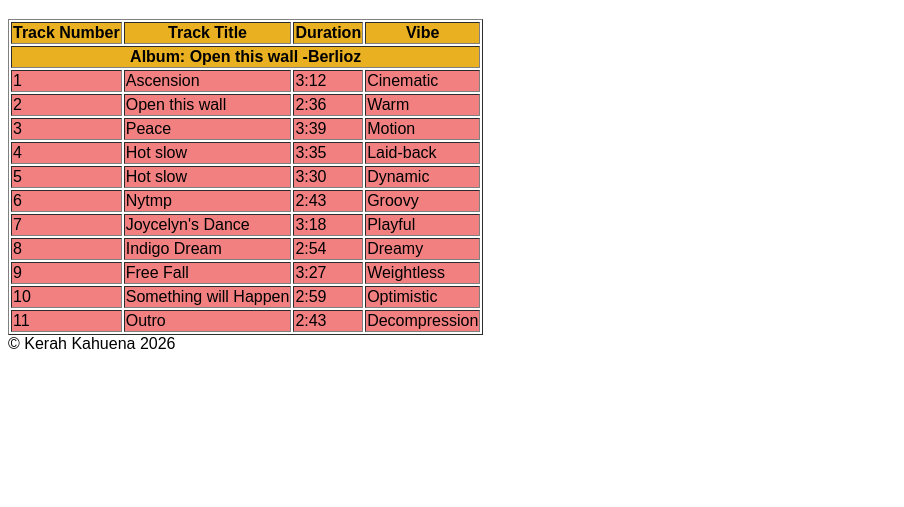
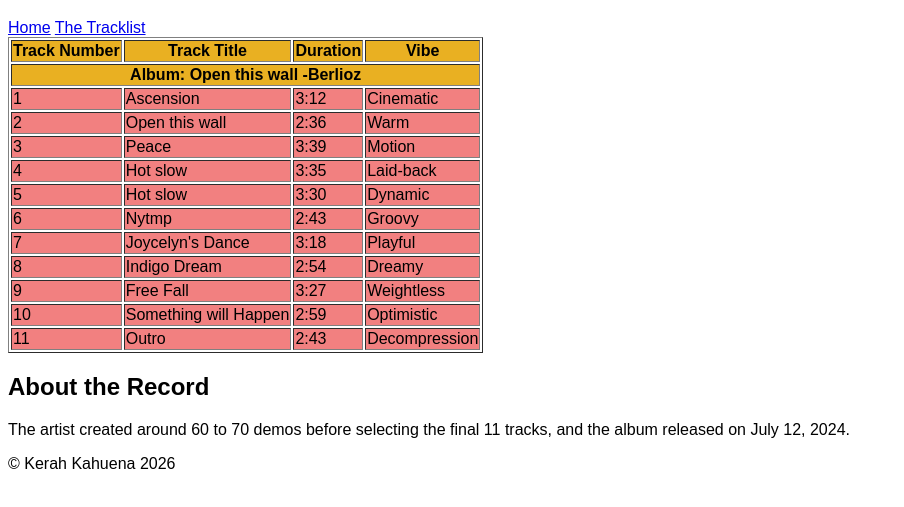
Before and after one commit to kerahk10/CS140, a plain HTML site: page projects/tables/index.html in a window 1280 px wide. Shown: the part 61-568 px from the top of the page, without its empty margins (0-904 px from the left). Drawn offline with Linux system fonts and the light colour scheme.

Commit message:
tables 2

```diff
--- a/projects/tables/index.css
+++ b/projects/tables/index.css
@@ -13,3 +13,7 @@ background-color: rgb(242, 128, 128);
 .Album tbody tr:nth-chil {
 background-color: rgb(182, 45, 45);
 }
+
+.nav a {
+    color: brown;
+}
--- a/projects/tables/index.html
+++ b/projects/tables/index.html
@@ -10,6 +10,10 @@
     <header>
         <h1>Kerah's Favorite Music Artist</h1>
     </header>
+    <nav>
+    <a href="#">Home</a>
+    <a href="#">The Tracklist</a>
+    </nav>
     <main>
 <tbody>
 <table border="1" class="Album">
@@ -88,9 +92,11 @@
     <td>Decompression</td>
 </tr>
 </table>
-</tr>
-</table>
 </tbody>
+<aside class="sidebar">
+        <h2>About the Record</h2>
+        <p>The artist created around 60 to 70 demos before selecting the final 11 tracks, and the album released on July 12, 2024.</p>
+    </aside>
 <footer>&copy; Kerah Kahuena 2026</footer>
     </main>
 
```
